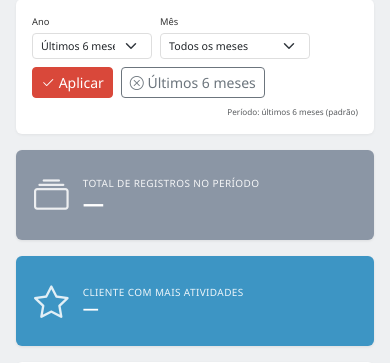
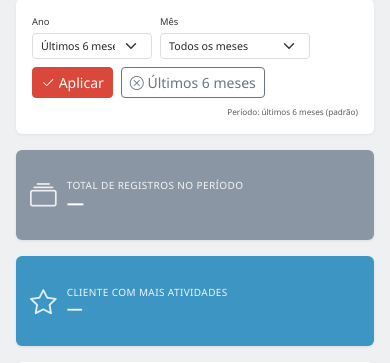
Before and after one commit to Joniwal/B2BREDE, a Flask app: page /analises in a window 390 px wide. Shown: the part 73-436 px from the top of the page. Run offline with Flask 3, Linux system fonts and the light colour scheme; some libraries are stand-ins or nearby versions.

Commit message:
favicon e card corrigido

```diff
--- a/execapp.txt
+++ b/execapp.txt
@@ -1,3 +1,7 @@
+cd redeb2b_app
+
+
+
 venv\Scripts\activate
 python -m pip install pyinstaller
 
--- a/static/css/styles.css
+++ b/static/css/styles.css
@@ -125,8 +125,10 @@ body {
   display: flex;
   align-items: center;
   gap: 14px;
-  min-height: 90px;
+  height: 90px;
   box-shadow: 0 1px 3px rgba(0,0,0,.08);
+  overflow: hidden;
+  position: relative;
 }
 .kpi-clickable {
   cursor: pointer;
@@ -139,6 +141,7 @@ body {
 .kpi-icon {
   font-size: 26pt;
   opacity: .85;
+  flex-shrink: 0;
 }
 .kpi-label {
   font-size: 7.5pt;
@@ -150,6 +153,7 @@ body {
   font-size: 16pt;
   font-weight: 600;
   line-height: 1.1;
+  word-break: break-word;
 }
 .kpi-orange { background-color: #f0913e; }
 .kpi-green  { background-color: #59a869; }
@@ -158,20 +162,26 @@ body {
 .kpi-grey   { background-color: #8b96a5; }
 
 /* Card "Total de Metragem": mesma base do kpi-card, mas com uma pequena
-   quebra ERB/GPON no canto inferior direito. */
-.kpi-metragem {
-  align-items: flex-start;
-  justify-content: space-between;
+   quebra ERB/GPON no canto. Usa flex-wrap para que, se não houver espaço
+   suficiente (tela estreita ou números com muitos dígitos), a quebra
+   ERB/GPON desça para uma linha abaixo em vez de estourar pra fora do
+   card. */
+.kpi-metragem .flex-grow-1 {
+  min-width: 0;
+  padding-right: 44px;
 }
 .kpi-metragem-breakdown {
+  position: absolute;
+  right: 14px;
+  bottom: 10px;
   font-size: 6.5pt;
   text-align: right;
   opacity: .85;
-  line-height: 1.5;
+  line-height: 1.4;
   white-space: nowrap;
 }
 .kpi-metragem-breakdown strong {
-  font-size: 7.5pt;
+  font-size: 7pt;
 }
 
 /* ---------------------------------------------------------------------- */
@@ -311,3 +321,16 @@ body {
     flex-direction: column;
   }
 }
+
+@media (max-width: 576px) {
+  .kpi-icon {
+    font-size: 20pt;
+  }
+  .kpi-value {
+    font-size: 13pt;
+  }
+  .kpi-card {
+    padding: 12px 14px;
+    gap: 10px;
+  }
+}
--- a/templates/analises.html
+++ b/templates/analises.html
@@ -4,6 +4,11 @@
 <meta charset="UTF-8">
 <meta name="viewport" content="width=device-width, initial-scale=1.0">
 <title>REDEB2B — Análises</title>
+
+<!-- Favicon / ícone do app -->
+<link rel="icon" type="image/x-icon" href="{{ url_for('static', filename='favicon.ico') }}">
+<link rel="icon" type="image/png" sizes="32x32" href="{{ url_for('static', filename='img/icon-32.png') }}">
+<link rel="apple-touch-icon" href="{{ url_for('static', filename='img/icon-128.png') }}">
 
 <link href="https://cdnjs.cloudflare.com/ajax/libs/bootstrap/5.3.3/css/bootstrap.min.css" rel="stylesheet">
 <link href="https://cdnjs.cloudflare.com/ajax/libs/bootstrap-icons/1.11.3/font/bootstrap-icons.min.css" rel="stylesheet">
--- a/templates/index.html
+++ b/templates/index.html
@@ -4,6 +4,11 @@
 <meta charset="UTF-8">
 <meta name="viewport" content="width=device-width, initial-scale=1.0">
 <title>REDEB2B — Painel de Rede B2B</title>
+
+<!-- Favicon / ícone do app -->
+<link rel="icon" type="image/x-icon" href="{{ url_for('static', filename='favicon.ico') }}">
+<link rel="icon" type="image/png" sizes="32x32" href="{{ url_for('static', filename='img/icon-32.png') }}">
+<link rel="apple-touch-icon" href="{{ url_for('static', filename='img/icon-128.png') }}">
 
 <!-- Bootstrap 5 -->
 <link href="https://cdnjs.cloudflare.com/ajax/libs/bootstrap/5.3.3/css/bootstrap.min.css" rel="stylesheet">
```
Also changed, not shown: README.md, static/favicon.ico (added), static/img/icon-128.png (added), static/img/icon-16.png (added), static/img/icon-256.png (added), static/img/icon-32.png (added), static/img/icon-48.png (added), static/img/icon-64.png (added), 2 other files.
